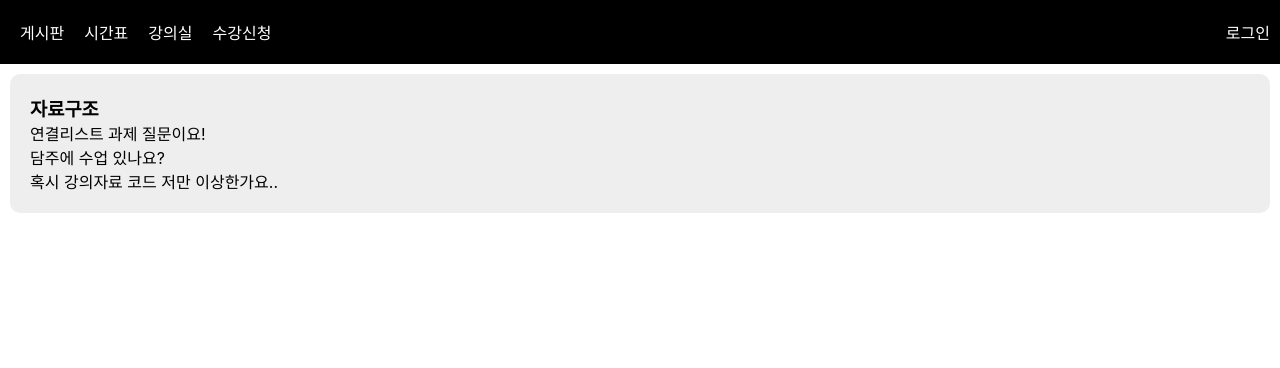
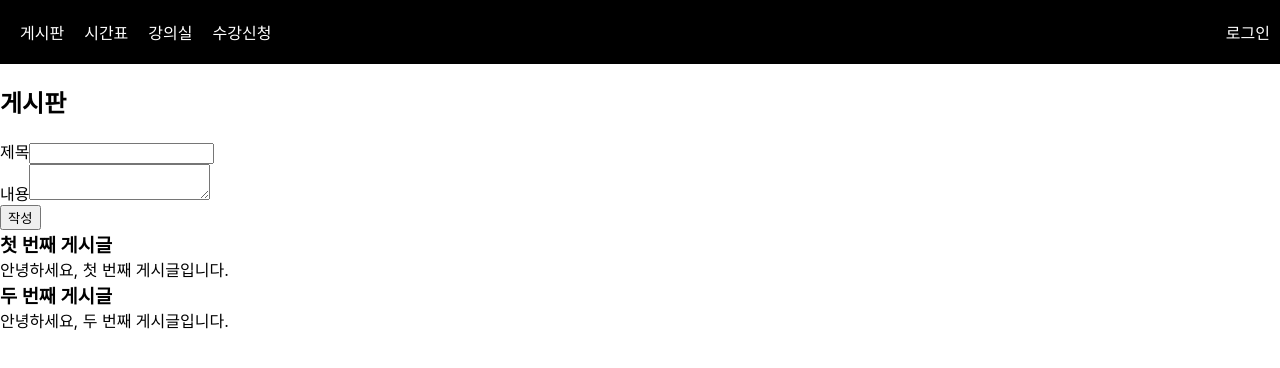
Before and after one commit to Kumoh-Tech/Team2-FrontEnd, a React (Create React App) app: page / in a window 1280 px wide. Shown: the top 368 px of the page. Built offline with nearby package versions, Linux system fonts and the light colour scheme.

Commit message:
페이지 추가구현 및 기능

```diff
--- /dev/null
+++ b/src/components/Post.js
@@ -0,0 +1,12 @@
+import React from 'react';
+
+function Post({ title, content }) {
+  return (
+    <div className="post">
+      <h3>{title}</h3>
+      <p>{content}</p>
+    </div>
+  );
+}
+
+export default Post;
--- /dev/null
+++ b/src/components/PostForm.js
@@ -0,0 +1,38 @@
+import React, { useState } from 'react';
+
+function PostForm({ addPost }) {
+  const [title, setTitle] = useState('');
+  const [content, setContent] = useState('');
+
+  const handleSubmit = (e) => {
+    e.preventDefault();
+    addPost({ title, content });
+    setTitle('');
+    setContent('');
+  };
+
+  return (
+    <form onSubmit={handleSubmit}>
+      <div>
+        <label>제목</label>
+        <input
+          type="text"
+          value={title}
+          onChange={(e) => setTitle(e.target.value)}
+          required
+        />
+      </div>
+      <div>
+        <label>내용</label>
+        <textarea
+          value={content}
+          onChange={(e) => setContent(e.target.value)}
+          required
+        ></textarea>
+      </div>
+      <button type="submit">작성</button>
+    </form>
+  );
+}
+
+export default PostForm;
--- /dev/null
+++ b/src/components/PostList.js
@@ -0,0 +1,14 @@
+import React from 'react';
+import Post from './Post';
+
+function PostList({ posts }) {
+  return (
+    <div className="post-list">
+      {posts.map((post, index) => (
+        <Post key={index} title={post.title} content={post.content} />
+      ))}
+    </div>
+  );
+}
+
+export default PostList;
--- a/src/pages/Home.js
+++ b/src/pages/Home.js
@@ -1,11 +1,24 @@
-import Box from './../components/Box.js'
+import React, { useState } from 'react';
+import PostList from '../components/PostList';
+import PostForm from '../components/PostForm';
 
 function Home() {
-    return (
-        <div>
-            <Box></Box>
-        </div>
-    )
+  const [posts, setPosts] = useState([
+    { title: '첫 번째 게시글', content: '안녕하세요, 첫 번째 게시글입니다.' },
+    { title: '두 번째 게시글', content: '안녕하세요, 두 번째 게시글입니다.' },
+  ]);
+
+  const addPost = (post) => {
+    setPosts([post, ...posts]);
+  };
+
+  return (
+    <div>
+      <h2>게시판</h2>
+      <PostForm addPost={addPost} />
+      <PostList posts={posts} />
+    </div>
+  );
 }
 
-export default Home
+export default Home;
--- a/src/store/store.js
+++ b/src/store/store.js
@@ -1,15 +1,25 @@
-import create from 'zustand'
+import create from 'zustand';
 
-const useStore = create(() => ({
-
-    // 유저 정보 (로그인 시 유효)
+const useStore = create((set) => ({
     user: {
         isLoggedIn: false,
         userInfo: null,
-        token: null
-    }
-    // 로그인, 로그아웃 메서드 구현 예정
+        token: null,
+    },
+    login: (userInfo, token) => set({
+        user: {
+            isLoggedIn: true,
+            userInfo,
+            token,
+        }
+    }),
+    logout: () => set({
+        user: {
+            isLoggedIn: false,
+            userInfo: null,
+            token: null,
+        }
+    }),
+}));
 
-}))
-
-export default useStore
+export default useStore;
```
